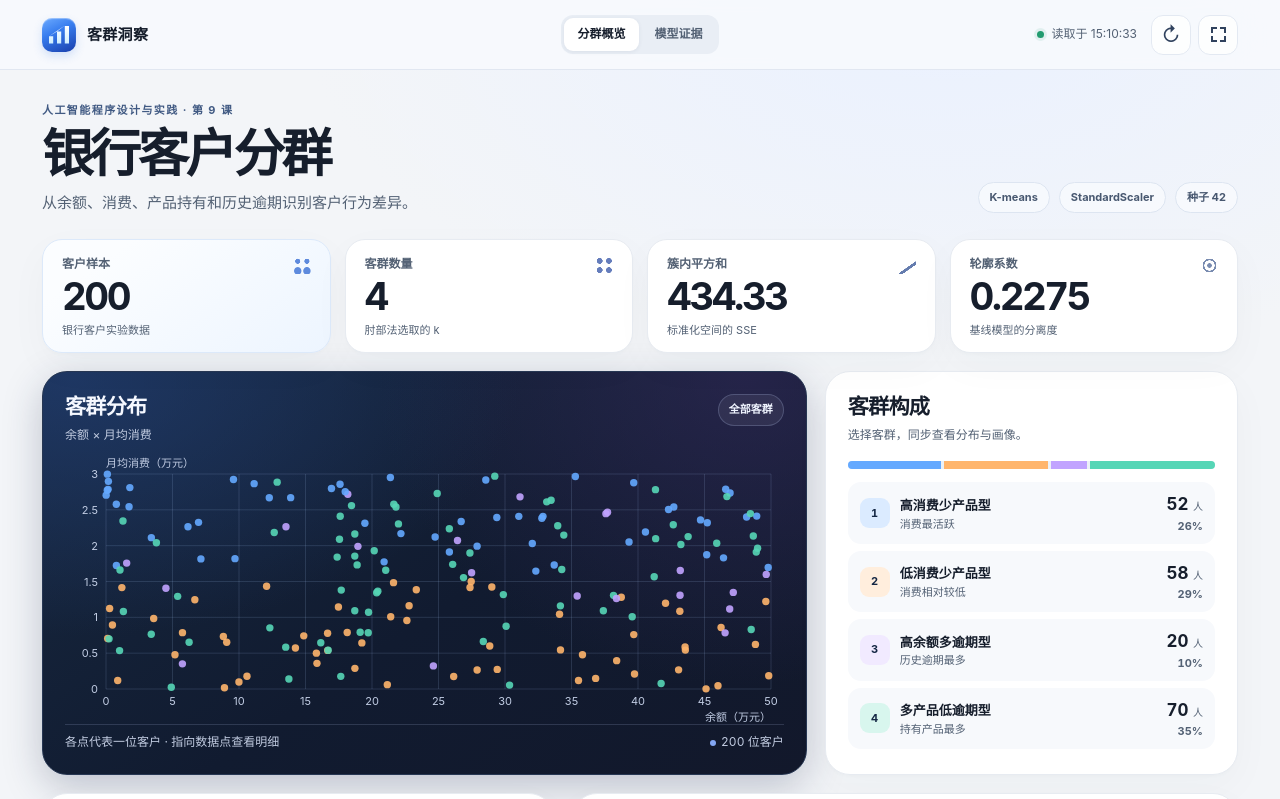
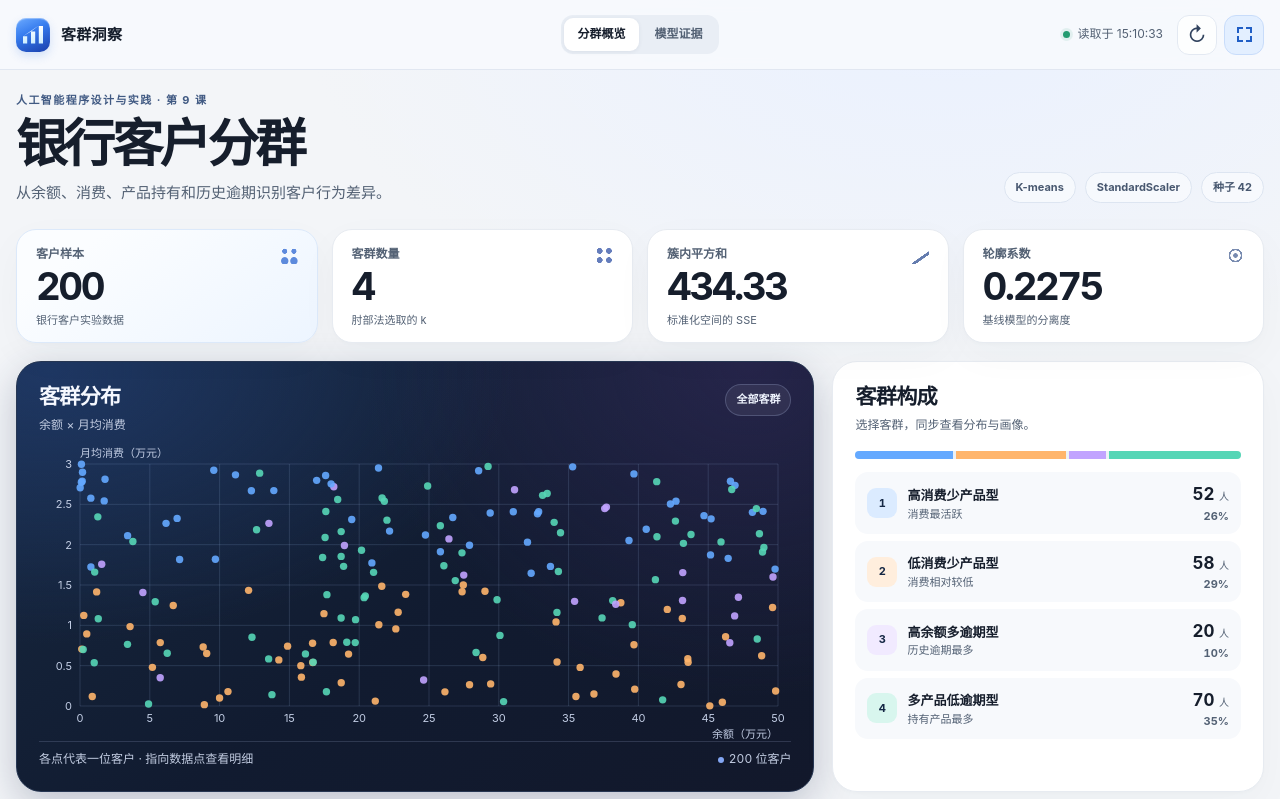
Before and after one commit to ynugyz/lesson09-cluster, a plain HTML site: page index.html in a window 1280 px wide. Both pictures are taken after a click on the button "大屏模式". Shown: the top 799 px of the page. Drawn offline with Linux system fonts and the light colour scheme.

Commit message:
完善大屏投影模式和基线指标

```diff
--- a/index.html
+++ b/index.html
@@ -126,6 +126,7 @@
     }
     .icon-button:hover { background: #fff; border-color: #bed4f6; transform: translateY(-1px); }
     .icon-button:disabled { color: #8c97a6; transform: none; }
+    .icon-button[aria-pressed="true"] { background: #e3efff; border-color: #c8dcfa; color: #205ec5; }
     .expand {
       width: 15px;
       height: 15px;
@@ -214,6 +215,7 @@
       flex: none;
     }
     .scope:hover { background: #ffffff22; }
+    .scope:disabled { cursor: default; background: #ffffff11; }
     .plot { position: relative; margin-top: 11px; }
     #scatterChart { display: block; width: 100%; height: clamp(236px, 21vw, 350px); border-radius: 11px; }
     .plot-tip {
@@ -330,6 +332,9 @@
     }
     .footer { display: flex; justify-content: space-between; flex-wrap: wrap; gap: 7px 15px; padding-top: 17px; color: var(--muted); font-size: 11px; }
     .footer a { font-weight: 640; }
+    body[data-presentation="true"] .wrap { width: min(100% - 32px, 1664px); }
+    body[data-presentation="true"] main { padding-top: 22px; }
+    body[data-presentation="true"] #scatterChart { height: clamp(275px, 37vh, 520px); }
     [hidden] { display: none !important; }
     @media (min-width: 1600px) {
       .panel { padding: 24px; }
@@ -381,7 +386,7 @@
       <div class="toolbar">
         <span id="live" class="live" role="status" title="每 30 秒读取实验结果">正在读取</span>
         <button id="refresh" class="icon-button" type="button" aria-label="刷新数据" title="刷新数据">↻</button>
-        <button id="fullscreen" class="icon-button" type="button" aria-label="进入全屏" title="进入全屏"><span class="expand" aria-hidden="true"></span></button>
+        <button id="fullscreen" class="icon-button" type="button" aria-label="大屏模式" aria-pressed="false" title="大屏模式"><span class="expand" aria-hidden="true"></span></button>
       </div>
     </div>
   </header>
@@ -588,8 +593,8 @@
       const { model, profiles } = dataset;
       $("count").textContent = numberFormat.format(model.customers);
       $("groups").textContent = profiles.length;
-      $("sse").textContent = model.sse[model.elbow_k].toFixed(2);
-      $("silhouette").textContent = model.silhouette[model.elbow_k].toFixed(4);
+      $("sse").textContent = model.sse[profiles.length].toFixed(2);
+      $("silhouette").textContent = model.silhouette[profiles.length].toFixed(4);
       $("distribution").replaceChildren(...profiles.map(({ cluster, customers }) => {
         const bar = document.createElement("span");
         bar.style.flexBasis = (100 * customers / model.customers) + "%";
@@ -830,15 +835,22 @@
     $("scope").addEventListener("click", () => selectCluster(null));
     $("refresh").addEventListener("click", refresh);
     const fullscreen = $("fullscreen");
-    fullscreen.hidden = !document.fullscreenEnabled;
+    function setPresentation(enabled) {
+      document.body.dataset.presentation = enabled;
+      fullscreen.setAttribute("aria-pressed", enabled);
+      fullscreen.title = enabled ? "退出大屏模式" : "大屏模式";
+    }
     fullscreen.addEventListener("click", () => {
-      const toggle = document.fullscreenElement ? document.exitFullscreen() : document.documentElement.requestFullscreen();
-      toggle.catch(() => {});
+      const enabled = document.body.dataset.presentation !== "true";
+      setPresentation(enabled);
+      if (enabled && document.fullscreenEnabled) document.documentElement.requestFullscreen().catch(() => {});
+      if (!enabled && document.fullscreenElement) document.exitFullscreen().catch(() => {});
     });
     document.addEventListener("fullscreenchange", () => {
-      const label = document.fullscreenElement ? "退出全屏" : "进入全屏";
-      fullscreen.setAttribute("aria-label", label);
-      fullscreen.title = label;
+      setPresentation(Boolean(document.fullscreenElement));
+    });
+    document.addEventListener("keydown", (event) => {
+      if (event.key === "Escape" && !document.fullscreenElement) setPresentation(false);
     });
     for (const button of $("metricTabs").children) {
       button.addEventListener("click", () => {
```
